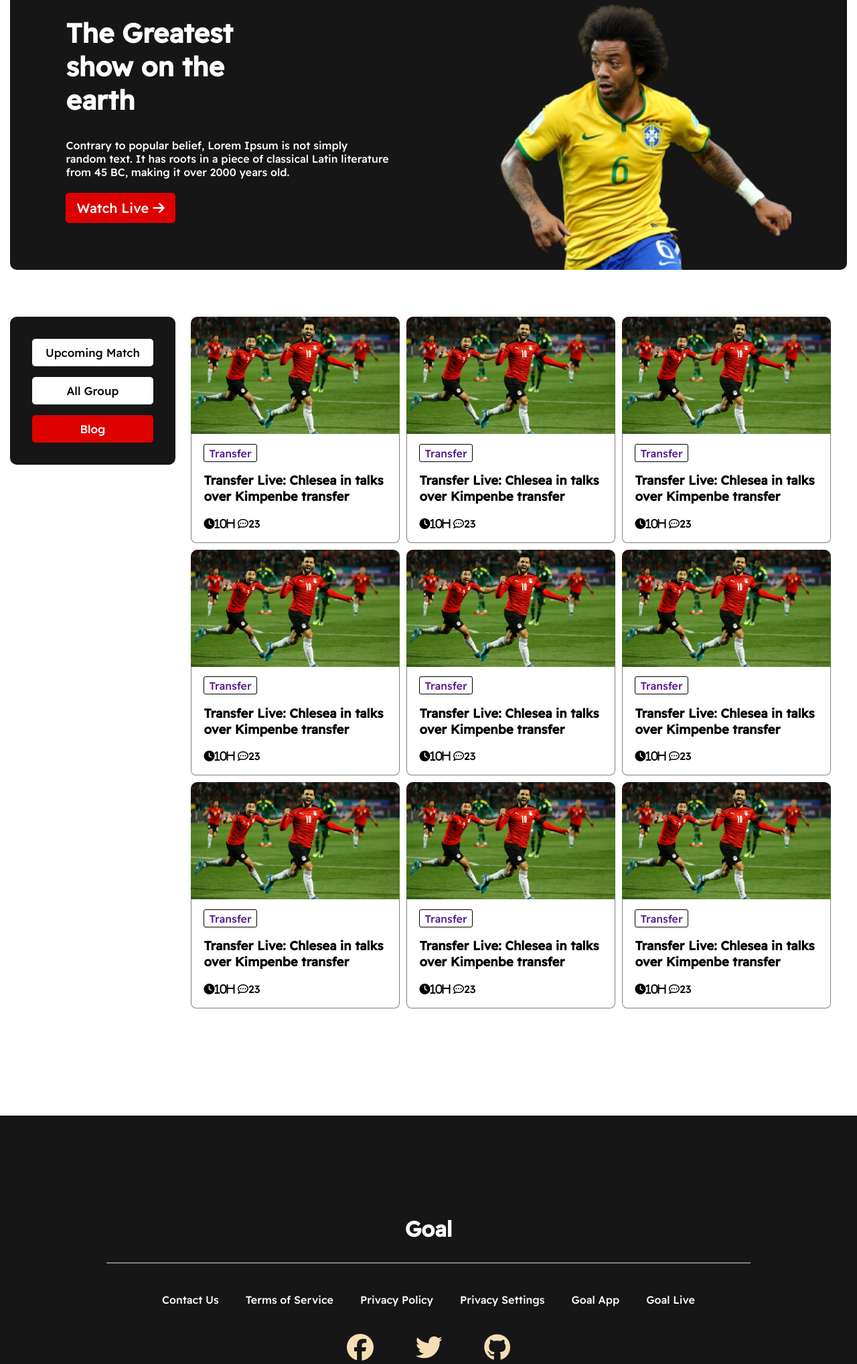
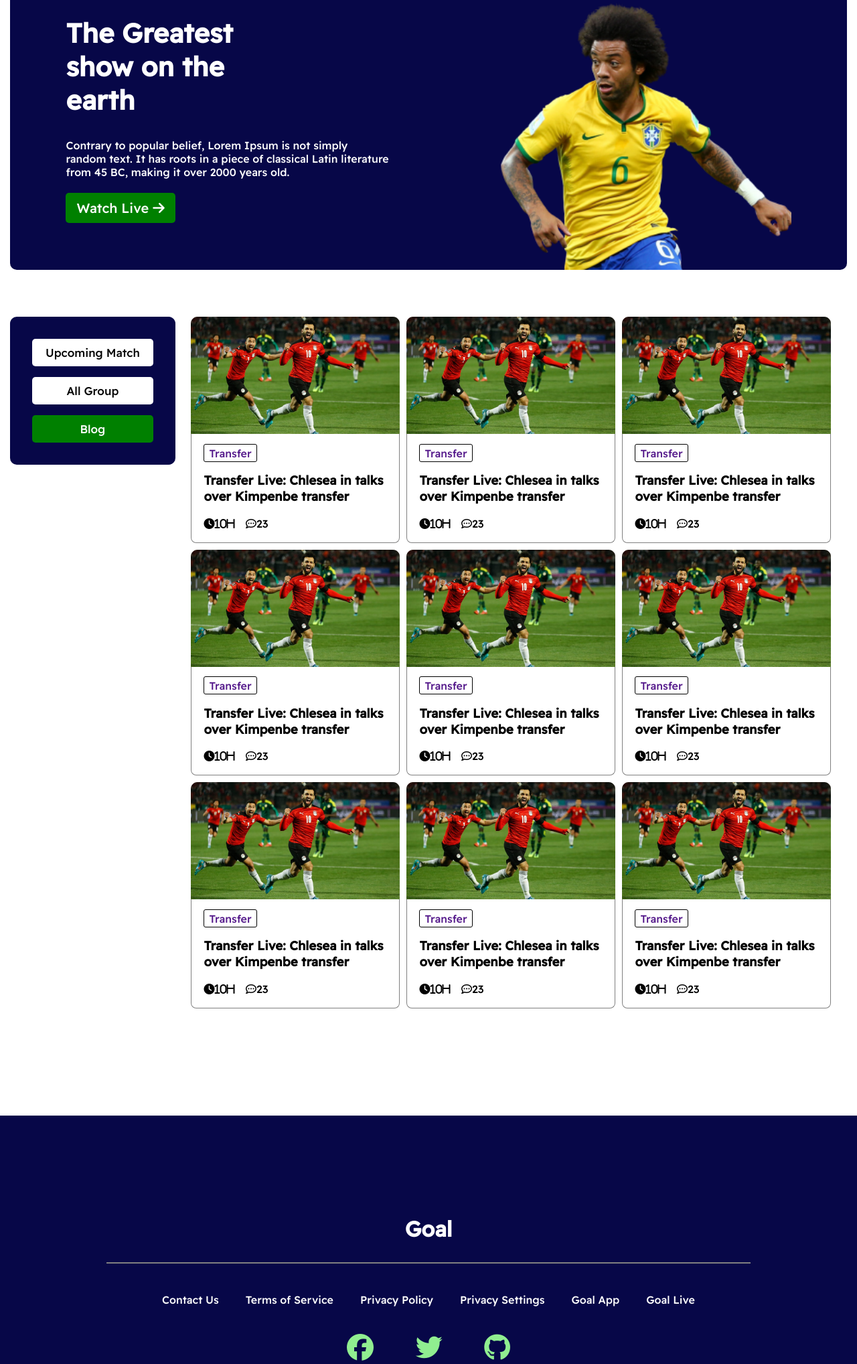
Before and after one commit to tanviralways/world-cup, a plain HTML site: page index.html in a window 1280 px wide. Shown: the part 29-2066 px from the top of the page at 67% size. Drawn offline with Linux system fonts and the light colour scheme.

Commit message:
color change

```diff
--- a/style/style.css
+++ b/style/style.css
@@ -15,7 +15,7 @@ main {
 .container {
   width: 1250px;
   /* height: 100%; */
-  background-color: #161616;
+  background-color: rgb(7, 7, 72);
   border-radius: 10px;
   margin-bottom: 70px;
 }
@@ -35,7 +35,7 @@ main {
 }
 .banner a {
   text-decoration: none;
-  background-color: #dd0000;
+  background-color: green;
   color: #fff;
   font-size: 20px;
   padding: 10px 16px;
@@ -43,14 +43,14 @@ main {
   animation-name: button;
   animation-duration: 5s;
 }
-@keyframes button:hover .banner a {
+/* @keyframes button:hover .banner a {
   from {
     background-color: red;
   }
   to {
     background-color: yellow;
   }
-}
+} */
 
 .description {
   padding: 20px 0 80px 0;
@@ -66,18 +66,13 @@ img.banner-image {
   justify-content: space-between;
   margin-bottom: 10rem;
 }
-/* .container2 {
- display: grid;
- gr
-} */
 
 .menu > nav {
   display: flex;
   flex-direction: column;
-  background-color: #161616;
+  background-color: rgb(7, 7, 72);
   padding: 25px;
   border-radius: 10px;
-  /* width: 198px; */
 }
 .menu > nav > a {
   text-decoration: none;
@@ -95,8 +90,14 @@ img.banner-image {
 }
 .blog {
   color: #fff;
-  background-color: #dd0000;
+  background-color: green;
 }
+.matches {
+  display: grid;
+  grid-template-columns: repeat(3, 1fr);
+  grid-gap: 10px;
+}
+
 .details {
   border: 1px solid gray;
   border-top: none;
@@ -110,16 +111,13 @@ img.banner-image {
   padding: 2.5px 7px;
   border-radius: 3px;
 }
-.matches {
-  display: grid;
-  grid-template-columns: repeat(3, 1fr);
-  grid-gap: 10px;
-  /* width: auto; */
+i.far.fa-comment-dots {
+  padding-left: 12px;
 }
 
 /* footer */
 footer {
-  background-color: #161616;
+  background-color: rgb(7, 7, 72);
   color: #fff;
   display: flex;
   flex-direction: column;
@@ -139,7 +137,7 @@ hr {
 
 .icons a {
   font-size: 40px;
-  color: wheat;
+  color: lightgreen;
   margin: 29px;
 }
 
@@ -244,7 +242,7 @@ hr {
   }
   .view-all a {
     text-decoration: none;
-    background-color: #dd0000;
+    background-color: green;
     color: #fff;
     font-size: 20px;
     padding: 10px 16px;
```
Also changed, not shown: upcoming/index.html (+1 -1 lines).
